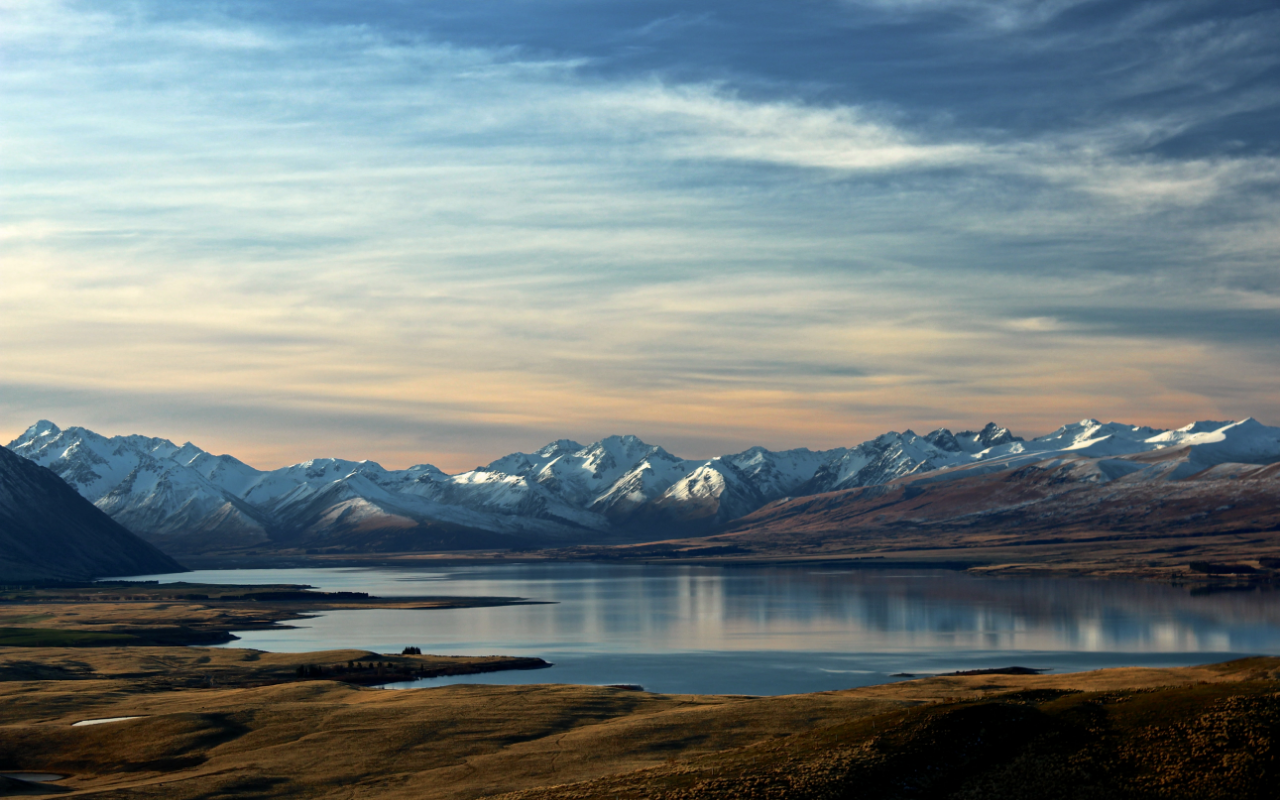
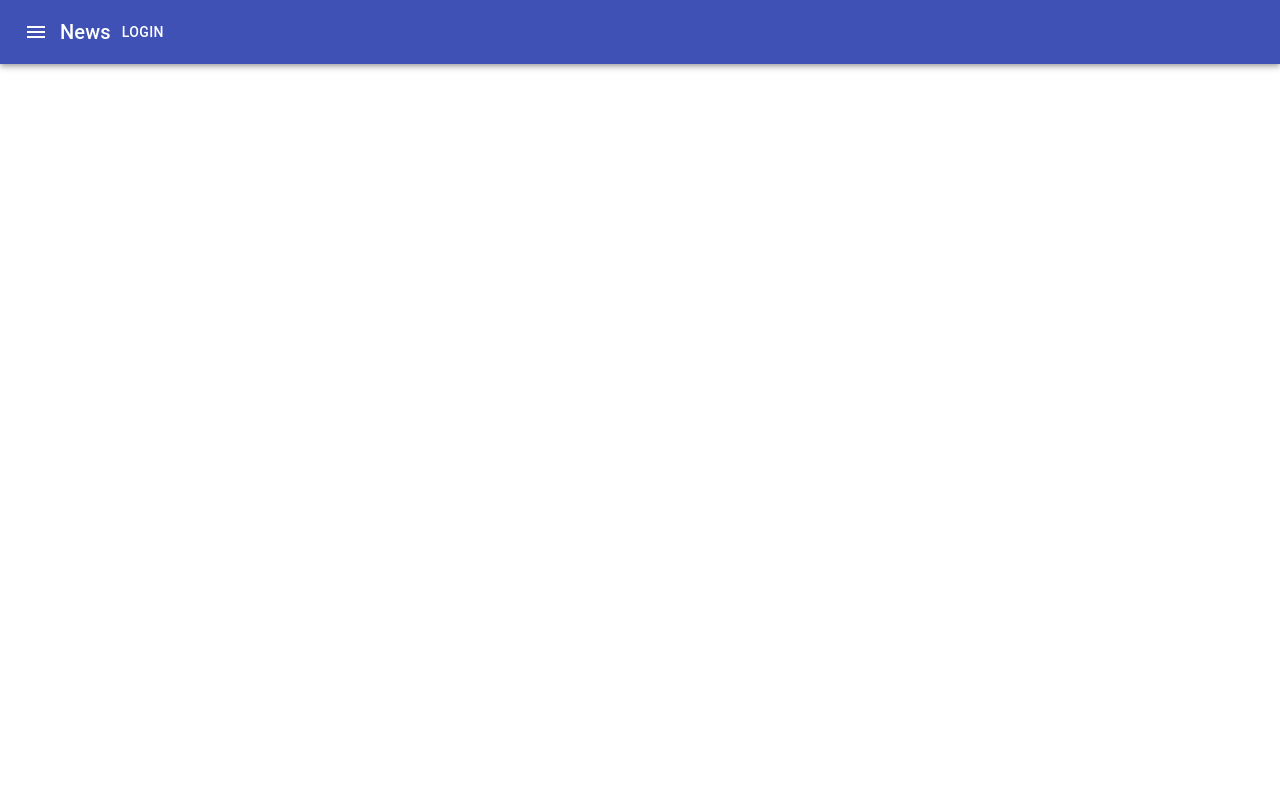
Before and after one commit to dlu117/TaskFrontend, a React (Create React App) app: page / in a window 1280 px wide. Built offline with nearby package versions, Linux system fonts and the light colour scheme.

Commit message:
add generic header

```diff
--- a/package.json
+++ b/package.json
@@ -4,6 +4,9 @@
   "private": true,
   "dependencies": {
     "@apollo/client": "^3.6.1",
+    "@babel/runtime": "^7.17.9",
+    "@material-ui/core": "^4.12.4",
+    "@material-ui/icons": "^4.11.3",
     "@testing-library/jest-dom": "^5.16.4",
     "@testing-library/react": "^13.1.1",
     "@testing-library/user-event": "^13.5.0",
--- a/src/App.tsx
+++ b/src/App.tsx
@@ -1,12 +1,14 @@
-import React from 'react';
-import logo from './logo.svg';
-import './App.css';
+import React from "react";
+import { Button } from "@material-ui/core";
+import Header from './Components/Header';
+import "./App.css";
 
 function App() {
   return (
+   <div>
     <div className="App">
-      <header className="App-header">
-     </header>
+    <Header/>
+    </div>
     </div>
   );
 }
--- /dev/null
+++ b/src/Components/Header.tsx
@@ -0,0 +1,27 @@
+import React from "react";
+import MenuIcon from "@material-ui/icons/Menu";
+import { AppBar, IconButton, Toolbar } from "@material-ui/core";
+import { Button, Typography } from "@material-ui/core";
+
+
+
+
+export default function Header() {
+  return (
+    <div>
+      <AppBar position="static" >
+        <Toolbar>
+
+          <IconButton edge="start" color="inherit" aria-label="menu">
+            <MenuIcon />
+          </IconButton>
+
+          <Typography variant="h6">News</Typography>
+
+          <Button color="inherit">Login</Button>
+
+        </Toolbar>
+      </AppBar>
+    </div>
+  );
+}
```
Also changed, not shown: 1 other file (tests, documents, lock files or other folders).
